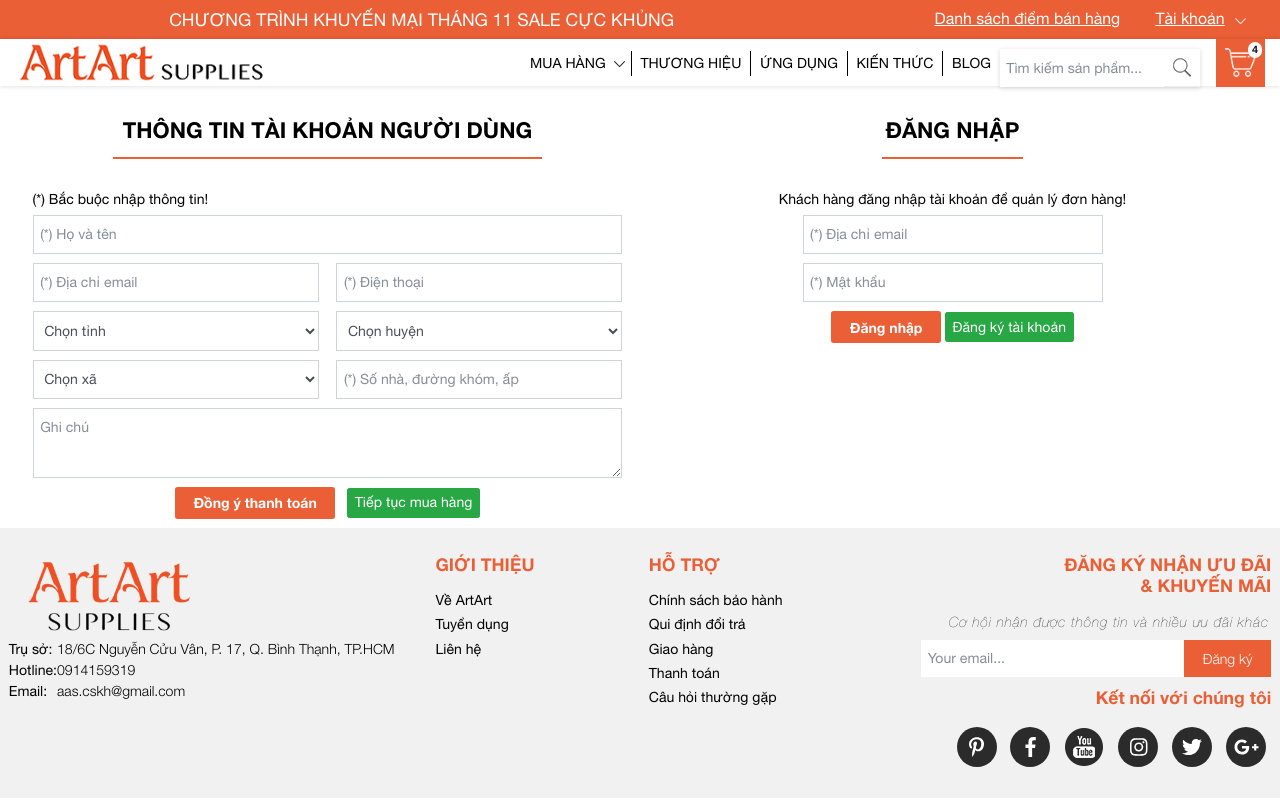
After one commit to hongdanh158/artart, a PHP site: page /checkout.php in a window 1280 px wide. The commit adds this page. Run offline with PHP 8.4, Linux system fonts and the light colour scheme.

Commit message:
Update code

```diff
--- a/blog-detail.php
+++ b/blog-detail.php
@@ -76,7 +76,6 @@
             <div class="comment-detail">Oh my goodness, I love these! The little garland is my favorite! I was going to say gift tags but you’ve got that covered… how about table place setting markers?!</div>
             <a href="#" class="reply">Reply</a>
           </div>
-
           <div class="comment-editor">
             <textarea id="" class="form-control" rows="5"></textarea>
             <a href="#" class="btn btn-primary viewmore">Gửi</a>
--- /dev/null
+++ b/checkout.php
@@ -0,0 +1,131 @@
+<?php include('header.php') ?>
+    <div class="section checkout">
+        <div class="row">
+            <div class="col-md-6">
+                <div class="d-flex justify-content-center">
+                    <h2 class="title">Thông tin tài khoản người dùng</h2>
+                </div>
+                <form method="POST" action="/register" id="dinhkemform" enctype="multipart/form-data">
+                    <p class="note">(*) Bắc buộc nhập thông tin!</p>
+                    <div class="row registerform">
+                        <div class="col-md-12">
+                            <input type="text" class="form-control" placeholder="(*) Họ và tên">
+                        </div>
+                        <div class="col-md-6">
+                            <input type="text" class="form-control" placeholder="(*) Địa chỉ email">
+                        </div>
+                        <div class="col-md-6">
+                            <input type="text" class="form-control" placeholder="(*) Điện thoại">
+                        </div>
+                        <div class="col-md-6">
+                            <select name="address[]" id="address_1" class="form-control">
+                              <option value="">Chọn tỉnh</option>
+                                <option value="01">Thành phố Hà Nội</option>
+                                <option value="02">Tỉnh Hà Giang</option>
+                                <option value="04">Tỉnh Cao Bằng</option>
+                                <option value="06">Tỉnh Bắc Kạn</option>
+                                <option value="08">Tỉnh Tuyên Quang</option>
+                                <option value="10">Tỉnh Lào Cai</option>
+                                <option value="11">Tỉnh Điện Biên</option>
+                                <option value="12">Tỉnh Lai Châu</option>
+                                <option value="14">Tỉnh Sơn La</option>
+                                <option value="15">Tỉnh Yên Bái</option>
+                                <option value="17">Tỉnh Hoà Bình</option>
+                                <option value="19">Tỉnh Thái Nguyên</option>
+                                <option value="20">Tỉnh Lạng Sơn</option>
+                                <option value="22">Tỉnh Quảng Ninh</option>
+                                <option value="24">Tỉnh Bắc Giang</option>
+                                <option value="25">Tỉnh Phú Thọ</option>
+                                <option value="26">Tỉnh Vĩnh Phúc</option>
+                                <option value="27">Tỉnh Bắc Ninh</option>
+                                <option value="30">Tỉnh Hải Dương</option>
+                                <option value="31">Thành phố Hải Phòng</option>
+                                <option value="33">Tỉnh Hưng Yên</option>
+                                <option value="34">Tỉnh Thái Bình</option>
+                                <option value="35">Tỉnh Hà Nam</option>
+                                <option value="36">Tỉnh Nam Định</option>
+                                <option value="37">Tỉnh Ninh Bình</option>
+                                <option value="38">Tỉnh Thanh Hóa</option>
+                                <option value="40">Tỉnh Nghệ An</option>
+                                <option value="42">Tỉnh Hà Tĩnh</option>
+                                <option value="44">Tỉnh Quảng Bình</option>
+                                <option value="45">Tỉnh Quảng Trị</option>
+                                <option value="46">Tỉnh Thừa Thiên Huế</option>
+                                <option value="48">Thành phố Đà Nẵng</option>
+                                <option value="49">Tỉnh Quảng Nam</option>
+                                <option value="51">Tỉnh Quảng Ngãi</option>
+                                <option value="52">Tỉnh Bình Định</option>
+                                <option value="54">Tỉnh Phú Yên</option>
+                                <option value="56">Tỉnh Khánh Hòa</option>
+                                <option value="58">Tỉnh Ninh Thuận</option>
+                                <option value="60">Tỉnh Bình Thuận</option>
+                                <option value="62">Tỉnh Kon Tum</option>
+                                <option value="64">Tỉnh Gia Lai</option>
+                                <option value="66">Tỉnh Đắk Lắk</option>
+                                <option value="67">Tỉnh Đắk Nông</option>
+                                <option value="68">Tỉnh Lâm Đồng</option>
+                                <option value="70">Tỉnh Bình Phước</option>
+                                <option value="72">Tỉnh Tây Ninh</option>
+                                <option value="74">Tỉnh Bình Dương</option>
+                                <option value="75">Tỉnh Đồng Nai</option>
+                                <option value="77">Tỉnh Bà Rịa - Vũng Tàu</option>
+                                <option value="79">Thành phố Hồ Chí Minh</option>
+                                <option value="80">Tỉnh Long An</option>
+                                <option value="82">Tỉnh Tiền Giang</option>
+                                <option value="83">Tỉnh Bến Tre</option>
+                                <option value="84">Tỉnh Trà Vinh</option>
+                                <option value="86">Tỉnh Vĩnh Long</option>
+                                <option value="87">Tỉnh Đồng Tháp</option>
+                                <option value="89">Tỉnh An Giang</option>
+                                <option value="91">Tỉnh Kiên Giang</option>
+                                <option value="92">Thành phố Cần Thơ</option>
+                                <option value="93">Tỉnh Hậu Giang</option>
+                                <option value="94">Tỉnh Sóc Trăng</option>
+                                <option value="95">Tỉnh Bạc Liêu</option>
+                                <option value="96">Tỉnh Cà Mau</option>
+                            </select>
+                        </div>
+                        <div class="col-md-6">
+                            <select name="address[]" id="address_2" class="form-control">
+                                <option value="">Chọn huyện</option>
+                            </select>
+                        </div>
+                        <div class="col-md-6">
+                            <select name="address[]" id="address_3" class="form-control">
+                                <option value="">Chọn xã</option>
+                            </select>
+                        </div>
+                        <div class="col-md-6">
+                            <input type="text" class="form-control" placeholder="(*) Số nhà, đường khóm, ấp">
+                        </div>
+                        <div class="col-md-12">
+                            <textarea id="" class="form-control" rows="2" placeholder="Ghi chú"></textarea>
+                        </div>
+                        <div class="col-md-12 text-center">
+                            <button class="btn btn-primary">Đồng ý thanh toán</button> &nbsp;
+                            <a href="#" class="btn btn-success">Tiếp tục mua hàng</a>
+                        </div>
+                    </div>
+                </form>
+            </div>
+            <div class="col-md-6">
+                <div class="d-flex justify-content-center">
+                    <h2 class="title">Đăng nhập</h2>
+                </div>
+                <p class="note text-center">Khách hàng đăng nhập tài khoản để quản lý đơn hàng!</p>
+                <form method="POST" action="/register" id="dinhkemform" enctype="multipart/form-data">
+                    <div class="row login">
+                        <input type="text" class="form-control" placeholder="(*) Địa chỉ email">
+                        <input type="text" class="form-control" placeholder="(*) Mật khẩu">
+                        <div class="col-md-12 text-center">
+                            <button class="btn btn-primary">Đăng nhập</button>
+                            <a href="#" class="btn btn-success">Đăng ký tài khoản</a>
+                        </div>
+                    </div>
+                </form>
+            </div>
+        </div>
+    </div>
+<?php include('footer.php') ?>
+</body>
+</html>
--- a/css/style.css
+++ b/css/style.css
@@ -1763,3 +1763,13 @@ select.form-control:not([size]):not([multiple]) {
 .cart-detail table .image {
   max-width: 70px;
 }
+.checkout .note {
+  padding: 1rem;
+}
+.checkout .login {
+  text-align: center;
+  margin: 0 auto;
+}
+.checkout .login .note {
+  text-align: center;
+}
--- a/footer.php
+++ b/footer.php
@@ -41,7 +41,7 @@
                <div class="input-group">
                 <input type="text" class="form-control" placeholder="Your email..." aria-label="Your email...">
                 <span class="input-group-btn">
-                  <button class="btn btn-secondary" type="button">Đăng ký</button>
+                  <button class="btn btn-primary" type="button">Đăng ký</button>
                 </span>
               </div>
             </div>
--- a/js/myvideo.js
+++ b/js/myvideo.js
@@ -8,7 +8,7 @@ $(document).ready(function(){
     function resizeVideo() {
         if ($('.slider .video').length) {
             if ($(window).width() > 768) {
-                var wVideo = ($(window).width()*650/1366);
+                var wVideo = ($('window').width()*650/1366);
                 var hVideo = wVideo/2;
                 $('.video-js').width(wVideo);
                 $('.video-js').height(hVideo);
```
